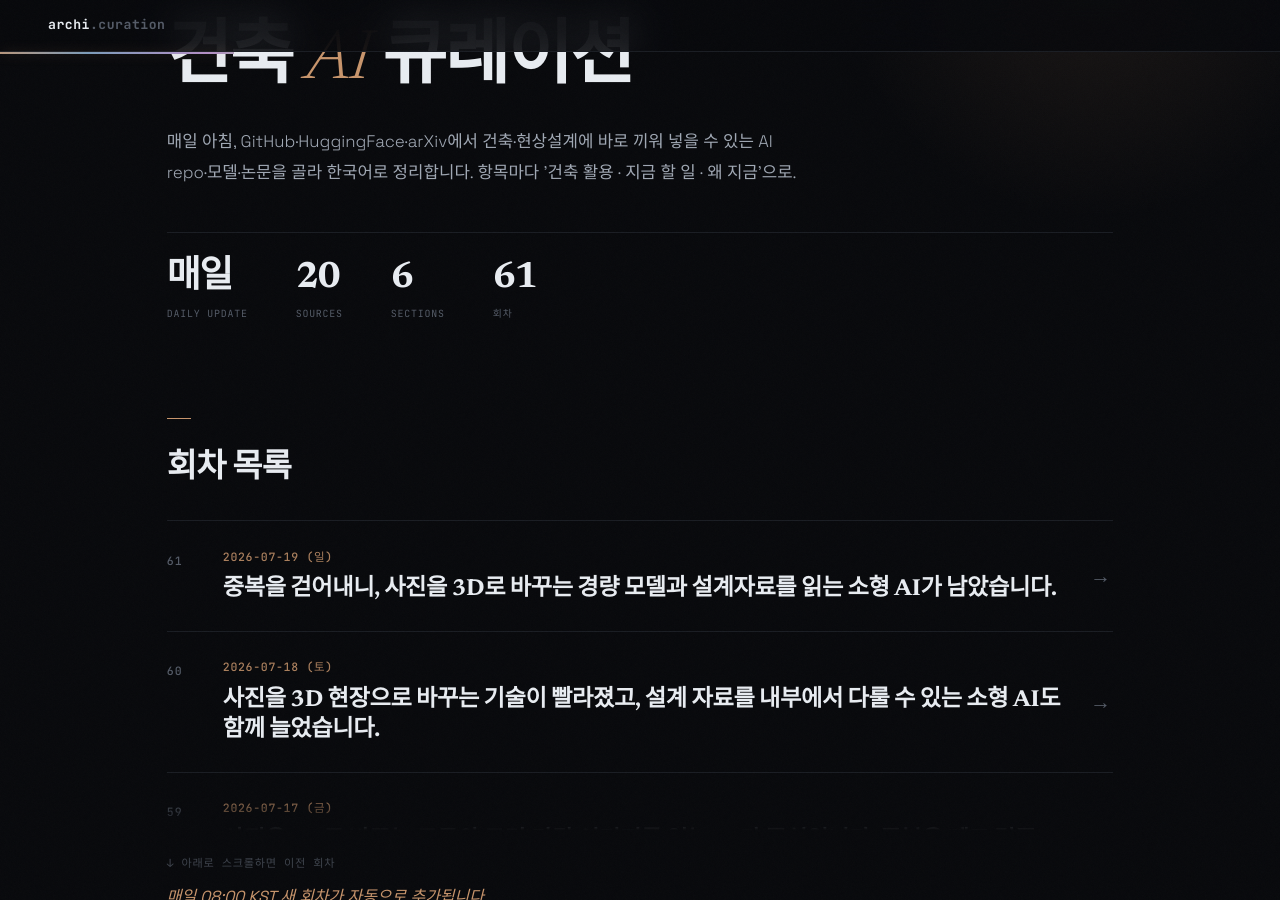
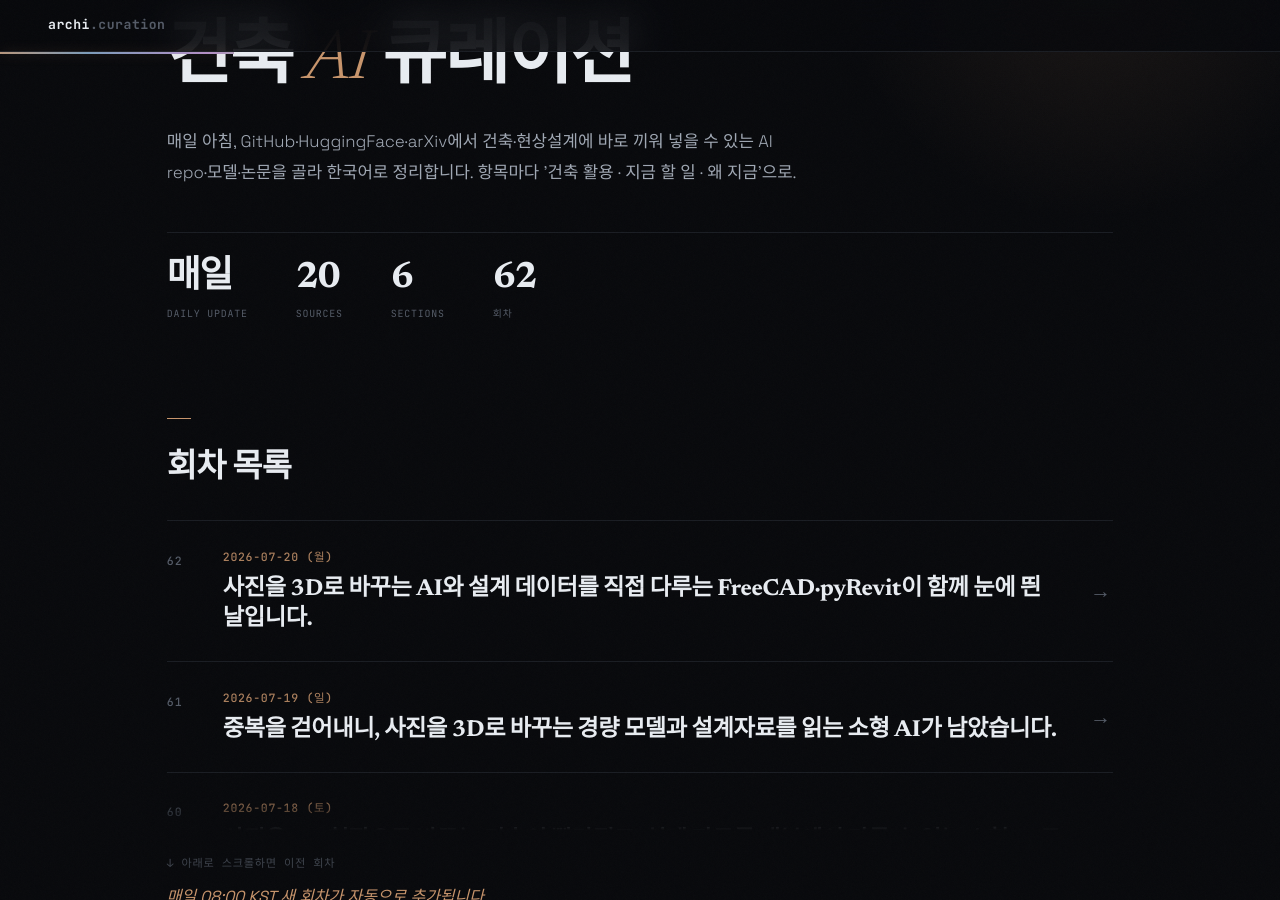
Before and after one commit to ghkch5gh-jpg/ainews-curation, a Jekyll site: the page built from index.md, in a window 1280 px wide and 900 px high, scrolled down 190 px. Built offline with Jekyll 4.4.1, drawn with Linux system fonts in a browser that asks for light colours; some web fonts are replaced.

Commit message:
daily: 2026-07-20

```diff
--- /dev/null
+++ b/2026-07-20_월.md
@@ -0,0 +1,186 @@
+---
+title: 2026-07-20 (월)
+eyebrow: ARCH · AI CURATION
+hero_title: "2026 · 07 · 20 <em>(월)</em>"
+description: "사진을 3D로 바꾸는 AI와 설계 데이터를 직접 다루는 FreeCAD·pyRevit이 함께 눈에 띈 날입니다."
+summary: 사진을 3D로 바꾸는 AI와 설계 데이터를 직접 다루는 FreeCAD·pyRevit이 함께 눈에 띈 날입니다.
+---
+
+<div class="news">
+<section class="news-flow-sec reveal"><h2 class="news-flow__t">이번 회차 흐름</h2><div class="news-flow"><p>안녕하세요! 오늘은 사진과 짧은 촬영 기록을 빠르게 3D로 바꾸는 기술이 중심입니다. 최신 모델들은 물체 하나뿐 아니라 거리처럼 넓은 공간도 다루기 시작했어요. 설계 쪽에서는 FreeCAD와 pyRevit처럼 실제 도면과 BIM 데이터를 만지는 도구가 꾸준히 갱신되고 있습니다. 화려한 이미지 생성보다 설계안 검토와 기존 건물 기록에 바로 써볼 만한 재료가 많았어요. 중복 항목과 코드가 확인되지 않은 논문을 제외해 오늘 호는 평소보다 짧게 추렸습니다.</p></div></section>
+<section class="news-sec">
+<h2 class="news-sec__t">오늘의 헤드라인</h2>
+<article class="ni reveal">
+  <header class="ni__h">
+    <span class="ni__n">01</span>
+    <a class="ni__t" href="https://huggingface.co/microsoft/TRELLIS.2-4B" target="_blank" rel="noopener">사진 한 장을 편집 가능한 3D로 만드는 TRELLIS.2 <span class="ni__arrow">↗</span></a>
+    <span class="ni__tr"><span class="ni__src">HuggingFace</span><span class="ni__score">9/10</span></span>
+  </header>
+  <p class="ni__body">TRELLIS.2-4B는 이미지 한 장을 3D 형태로 바꾸는 Microsoft의 공개 모델입니다. Hugging Face에서 Image-to-3D 모델로 분류되며 MIT 라이선스로 제공됩니다.</p>
+  <ul class="ni__pts"><li>이미지 한 장에서 3D 초안을 만듭니다.</li><li>Hugging Face에서 모델 파일을 직접 받을 수 있습니다.</li><li>정확한 치수보다 형태 탐색과 발표용 모형에 적합합니다.</li></ul>
+  <div class="ni__meta">
+    <div class="ni__row"><dt>얻는 것</dt><dd>사진을 바탕으로 3D 결과물을 만드는 작업에 시험할 수 있습니다. 건축 설계나 BIM에 적용할 수 있는지는 원문 발췌만으로 확인되지 않습니다.</dd></div>
+    <div class="ni__row ni__row--do"><dt>지금 할 일</dt><dd><p class="ni__do-text"><code class="ni__code">git clone https://huggingface.co/microsoft/TRELLIS.2-4B</code> 실행 후, 모델 카드의 권장 실행 환경과 사용법을 확인하세요.</p></dd></div>
+    <div class="ni__row ni__row--why"><dt>왜 지금</dt><dd>Hugging Face의 이미지-to-3D 목록에서 상위권을 유지하며 약 150만 회 내려받기를 기록했습니다. 이미지 생성 다음 단계로 3D 자산 제작 경쟁이 옮겨가고 있어요.</dd></div>
+  </div>
+  <footer class="ni__f"><span class="ni__verified">✓ 원문 대조</span><a class="ni__story" href="https://huggingface.co/microsoft/TRELLIS.2-4B" target="_blank" rel="noopener">스토리 →</a></footer>
+</article>
+<article class="ni reveal">
+  <header class="ni__h">
+    <span class="ni__n">02</span>
+    <a class="ni__t" href="https://arxiv.org/abs/2607.14203" target="_blank" rel="noopener">짧은 다중 카메라 기록을 1.5초 만에 3D로 만드는 Instant NuRec <span class="ni__arrow">↗</span></a>
+    <span class="ni__tr"><span class="ni__src">arXiv</span><span class="ni__score">8/10</span></span>
+  </header>
+  <p class="ni__body">Instant NuRec은 자율주행 장면 시뮬레이션을 위한 피드포워드 방식의 3D Gaussian 재구성 연구입니다. NVIDIA 연구진이 참여했으며 2026년 7월 15일 arXiv에 제출됐습니다.</p>
+  <ul class="ni__pts"><li>10~20초 분량의 다중 카메라 장면을 약 1.5초에 재구성합니다.</li><li>정적 배경과 움직이는 대상을 별도 층으로 만듭니다.</li><li>왜곡이 있는 차량용 카메라도 지원하도록 설계됐습니다.</li></ul>
+  <div class="ni__meta">
+    <div class="ni__row"><dt>얻는 것</dt><dd>주행 장면을 3D로 재구성하는 연구라는 점은 확인되지만, 건축 현황 기록이나 치수 측량에 활용할 수 있는지는 원문 발췌만으로 판단하기 어렵습니다.</dd></div>
+    <div class="ni__row ni__row--do"><dt>지금 할 일</dt><dd><p class="ni__do-text">논문 본문과 프로젝트 자료에서 입력 형식, 재구성 시간, 공개 코드·모델 제공 여부를 확인하세요.</p></dd></div>
+    <div class="ni__row ni__row--why"><dt>왜 지금</dt><dd>기존에는 장면마다 오래 학습해야 했던 3D 재구성을 한 번에 처리하려는 흐름이 뚜렷해졌습니다. 현장 기록과 3D 검토 사이의 대기 시간이 크게 줄어들 가능성이 있어요.</dd></div>
+  </div>
+  <footer class="ni__f"><span class="ni__verified">✓ 원문 대조</span><a class="ni__story" href="https://arxiv.org/abs/2607.14203" target="_blank" rel="noopener">스토리 →</a></footer>
+</article>
+<article class="ni reveal">
+  <header class="ni__h">
+    <span class="ni__n">03</span>
+    <a class="ni__t" href="https://github.com/FreeCAD/FreeCAD" target="_blank" rel="noopener">무료 파라메트릭 설계 도구 FreeCAD <span class="ni__arrow">↗</span></a>
+    <span class="ni__tr"><span class="ni__src">GitHub</span><span class="ni__score">9/10</span></span>
+  </header>
+  <p class="ni__body">FreeCAD는 무료 오픈소스 멀티플랫폼 3D 파라메트릭 모델러입니다. 치수나 매개변수를 중심으로 3D 형상을 다루는 독립형 CAD 도구입니다.</p>
+  <ul class="ni__pts"><li>무료이며 Windows·macOS·Linux에서 사용할 수 있습니다.</li><li>치수 기반 3D 모델과 BIM 작업을 지원합니다.</li><li>Python 명령으로 반복 작업을 자동화할 수 있습니다.</li></ul>
+  <div class="ni__meta">
+    <div class="ni__row"><dt>얻는 것</dt><dd>파라메트릭 3D 모델링 도구로 활용할 수 있습니다. 도면 작성, IFC 처리 및 BIM 자동화 범위는 원문 발췌만으로 확인되지 않습니다.</dd></div>
+    <div class="ni__row ni__row--do"><dt>지금 할 일</dt><dd><p class="ni__do-text"><code class="ni__code">git clone https://github.com/FreeCAD/FreeCAD</code> 실행 후, README와 공식 문서에서 설치 방법 및 필요한 기능의 지원 여부를 확인하세요.</p></dd></div>
+    <div class="ni__row ni__row--why"><dt>왜 지금</dt><dd>32.2k개의 별을 받은 대표적인 오픈소스 CAD이며 바로 전날에도 갱신됐습니다. 특정 회사 프로그램에 묶이지 않고 설계 자동화를 시작할 기반으로 가치가 큽니다.</dd></div>
+  </div>
+  <footer class="ni__f"><span class="ni__verified">✓ 원문 대조</span><a class="ni__story" href="https://github.com/FreeCAD/FreeCAD" target="_blank" rel="noopener">스토리 →</a></footer>
+</article>
+<article class="ni reveal">
+  <header class="ni__h">
+    <span class="ni__n">04</span>
+    <a class="ni__t" href="https://github.com/pyrevitlabs/pyRevit" target="_blank" rel="noopener">Revit 반복 작업을 줄이는 pyRevit <span class="ni__arrow">↗</span></a>
+    <span class="ni__tr"><span class="ni__src">GitHub</span><span class="ni__score">10/10</span></span>
+  </header>
+  <p class="ni__body">pyRevit은 Autodesk Revit을 위한 공개 RAD(신속 응용 프로그램 개발) 환경입니다. Revit용 기능과 작업 도구를 개발하는 기반으로 사용할 수 있습니다.</p>
+  <ul class="ni__pts"><li>Revit 화면 안에 사내 명령과 버튼을 추가할 수 있습니다.</li><li>시트·뷰·객체 속성의 반복 처리를 자동화할 수 있습니다.</li><li>1.8k개의 별을 받은 실무 중심 프로젝트입니다.</li></ul>
+  <div class="ni__meta">
+    <div class="ni__row"><dt>얻는 것</dt><dd>Revit 업무에 필요한 사용자 정의 기능을 만드는 데 활용할 수 있습니다. 시트 생성이나 속성·법규 검사 같은 구체적인 기능은 별도 구현 여부를 확인해야 합니다.</dd></div>
+    <div class="ni__row ni__row--do"><dt>지금 할 일</dt><dd><p class="ni__do-text"><code class="ni__code">git clone https://github.com/pyrevitlabs/pyRevit</code> 실행 후, README와 예제에서 확장 기능의 개발·설치 방식을 확인하세요.</p></dd></div>
+    <div class="ni__row ni__row--why"><dt>왜 지금</dt><dd>생성 AI보다 당장 시간을 아껴주는 것은 반복 검사의 자동화인 경우가 많습니다. 최근 갱신도 이어져 Revit 실무자가 먼저 살펴볼 가치가 높아요.</dd></div>
+  </div>
+  <footer class="ni__f"><span class="ni__verified">✓ 원문 대조</span><a class="ni__story" href="https://github.com/pyrevitlabs/pyRevit" target="_blank" rel="noopener">스토리 →</a></footer>
+</article>
+</section>
+<section class="news-sec">
+<h2 class="news-sec__t">핫 레포</h2>
+<article class="ni reveal">
+  <header class="ni__h">
+    <span class="ni__n">05</span>
+    <a class="ni__t" href="https://github.com/mlt131220/Astral3D" target="_blank" rel="noopener">웹에서 3D 모델을 돌려보는 Astral3D <span class="ni__arrow">↗</span></a>
+    <span class="ni__tr"><span class="ni__src">GitHub</span><span class="ni__score">7/10</span></span>
+  </header>
+  <p class="ni__body">Astral3D는 Vue 3와 Three.js를 기반으로 한 무료 오픈소스 3D 엔진 및 편집기입니다. BIM 경량화, CAD解析 미리보기, 파티클 시스템, 플러그인 시스템 등의 기능을 표방합니다.</p>
+  <ul class="ni__pts"><li>브라우저 기반 3D 화면을 만들 수 있습니다.</li><li>공개 소스라 발표 화면과 조작 방식을 수정할 수 있습니다.</li><li>BIM 정보 표시 기능은 별도 검토가 필요합니다.</li></ul>
+  <div class="ni__meta">
+    <div class="ni__row"><dt>얻는 것</dt><dd>웹 기반 3D 장면이나 BIM·CAD 자료를 보여주는 용도로 검토할 수 있습니다. 구체적인 지원 형식과 속성 처리 범위는 추가 확인이 필요합니다.</dd></div>
+    <div class="ni__row ni__row--do"><dt>지금 할 일</dt><dd><p class="ni__do-text"><code class="ni__code">git clone https://github.com/mlt131220/Astral3D</code> 실행 후, README에서 지원 모델 형식과 로컬 실행 방법을 확인하세요.</p></dd></div>
+    <div class="ni__row ni__row--why"><dt>왜 지금</dt><dd>건축 모델 발표가 영상 중심에서 직접 탐색하는 3D 화면으로 넓어지고 있습니다. 다만 중국어 문서와 개발 난도는 먼저 확인해야 합니다.</dd></div>
+  </div>
+  <footer class="ni__f"><span class="ni__verified">✓ 원문 대조</span><a class="ni__story" href="https://github.com/mlt131220/Astral3D" target="_blank" rel="noopener">스토리 →</a></footer>
+</article>
+<article class="ni reveal">
+  <header class="ni__h">
+    <span class="ni__n">06</span>
+    <a class="ni__t" href="https://github.com/topics/bim" target="_blank" rel="noopener">한 번에 훑어보는 BIM 공개 저장소 지도 <span class="ni__arrow">↗</span></a>
+    <span class="ni__tr"><span class="ni__src">GitHub</span><span class="ni__score">6/10</span></span>
+  </header>
+  <p class="ni__body">GitHub의 BIM 주제 페이지는 BIM 태그가 붙은 공개 저장소를 찾아볼 수 있는 목록입니다. 도구 자체라기보다 관련 프로젝트를 탐색하는 출발점에 가깝습니다.</p>
+  <ul class="ni__pts"><li>약 805개의 BIM 관련 공개 저장소를 모아 보여줍니다.</li><li>언어와 별 개수로 후보를 좁힐 수 있습니다.</li><li>FreeCAD와 여러 IFC 도구를 함께 비교할 수 있습니다.</li></ul>
+  <div class="ni__meta">
+    <div class="ni__row"><dt>얻는 것</dt><dd>BIM 관련 공개 프로젝트를 찾는 데 활용할 수 있지만, 각 저장소의 관련성·품질·유지 관리 상태는 따로 확인해야 합니다.</dd></div>
+    <div class="ni__row ni__row--do"><dt>지금 할 일</dt><dd><p class="ni__do-text">목록에서 필요한 기능과 가까운 저장소를 고른 뒤 README, 라이선스와 최근 갱신 상태를 확인하세요.</p></dd></div>
+    <div class="ni__row ni__row--why"><dt>왜 지금</dt><dd>BIM 관련 공개 저장소가 800개를 넘어서면서 찾는 능력 자체가 중요해졌습니다. 최근 갱신 순으로 보면 방치된 도구를 피하기 쉽습니다.</dd></div>
+  </div>
+  <footer class="ni__f"><span class="ni__verified">✓ 원문 대조</span><a class="ni__story" href="https://github.com/topics/bim" target="_blank" rel="noopener">스토리 →</a></footer>
+</article>
+<article class="ni reveal">
+  <header class="ni__h">
+    <span class="ni__n">07</span>
+    <a class="ni__t" href="https://github.com/topics/ifc" target="_blank" rel="noopener">IFC 코드와 뷰어를 찾는 공개 저장소 지도 <span class="ni__arrow">↗</span></a>
+    <span class="ni__tr"><span class="ni__src">GitHub</span><span class="ni__score">8/10</span></span>
+  </header>
+  <p class="ni__body">GitHub의 IFC 주제 페이지는 IFC 태그가 붙은 공개 저장소를 찾아볼 수 있는 목록입니다. 개별 제품이 아니라 관련 프로젝트를 탐색하기 위한 색인입니다.</p>
+  <ul class="ni__pts"><li>약 427개의 IFC 관련 공개 저장소를 검색할 수 있습니다.</li><li>파일 검사·변환·웹 뷰어 후보를 찾기 좋습니다.</li><li>최근 갱신 순으로 유지 관리 상태를 비교할 수 있습니다.</li></ul>
+  <div class="ni__meta">
+    <div class="ni__row"><dt>얻는 것</dt><dd>IFC 관련 공개 코드나 도구를 찾는 출발점으로 쓸 수 있습니다. 실제 기능과 지원 IFC 버전은 선택한 저장소에서 각각 확인해야 합니다.</dd></div>
+    <div class="ni__row ni__row--do"><dt>지금 할 일</dt><dd><p class="ni__do-text">필요한 기능과 가까운 저장소를 고른 뒤 README, 라이선스와 최근 커밋을 확인하세요.</p></dd></div>
+    <div class="ni__row ni__row--why"><dt>왜 지금</dt><dd>법규와 물량 검토를 자동화하려면 모델을 중립 형식으로 읽는 기반이 먼저 필요합니다. IFC 도구가 빠르게 늘어 선택 기준을 세울 시점입니다.</dd></div>
+  </div>
+  <footer class="ni__f"><span class="ni__verified">✓ 원문 대조</span><a class="ni__story" href="https://github.com/topics/ifc" target="_blank" rel="noopener">스토리 →</a></footer>
+</article>
+</section>
+<section class="news-sec">
+<h2 class="news-sec__t">모델 · 데이터셋</h2>
+<article class="ni reveal">
+  <header class="ni__h">
+    <span class="ni__n">08</span>
+    <a class="ni__t" href="https://huggingface.co/stabilityai/stable-fast-3d" target="_blank" rel="noopener">빠르게 물체 3D 초안을 만드는 Stable Fast 3D <span class="ni__arrow">↗</span></a>
+    <span class="ni__tr"><span class="ni__src">HuggingFace</span><span class="ni__score">7/10</span></span>
+  </header>
+  <p class="ni__body">Stable Fast 3D는 Stability AI가 공개한 Image-to-3D 모델입니다. Hugging Face에서 835개의 추천을 받았으며, Stability AI Community License가 적용됩니다.</p>
+  <ul class="ni__pts"><li>이미지 한 장에서 단일 물체의 3D 초안을 만듭니다.</li><li>형태 탐색과 시각화용 자산 제작에 적합합니다.</li><li>치수와 제작 가능성은 별도로 검토해야 합니다.</li></ul>
+  <div class="ni__meta">
+    <div class="ni__row"><dt>얻는 것</dt><dd>이미지를 3D로 변환하는 작업에 시험할 수 있습니다. 가구·조명·건축물 등 특정 대상에 대한 적합성과 정확도는 원문 발췌만으로 확인되지 않습니다.</dd></div>
+    <div class="ni__row ni__row--do"><dt>지금 할 일</dt><dd><p class="ni__do-text">저장소의 라이선스 계약과 모델 카드를 확인한 뒤 사용 조건에 동의할 수 있는지 먼저 검토하세요.</p></dd></div>
+    <div class="ni__row ni__row--why"><dt>왜 지금</dt><dd>최신 대형 모델보다 가볍게 시작할 수 있는 선택지가 여전히 필요합니다. 빠른 아이디어 검토용으로는 오래된 모델도 충분히 실용적일 수 있어요.</dd></div>
+  </div>
+  <footer class="ni__f"><span class="ni__verified">✓ 원문 대조</span><a class="ni__story" href="https://huggingface.co/stabilityai/stable-fast-3d" target="_blank" rel="noopener">스토리 →</a></footer>
+</article>
+<article class="ni reveal">
+  <header class="ni__h">
+    <span class="ni__n">09</span>
+    <a class="ni__t" href="https://huggingface.co/apple/Sharp" target="_blank" rel="noopener">사진 형태를 또렷한 3D로 복원하는 Apple Sharp <span class="ni__arrow">↗</span></a>
+    <span class="ni__tr"><span class="ni__src">HuggingFace</span><span class="ni__score">7/10</span></span>
+  </header>
+  <p class="ni__body">Sharp는 Apple이 공개한 Image-to-3D 모델입니다. Hugging Face에서 396개의 추천을 받았으며 Apple AMLR 라이선스가 적용됩니다. 발췌된 사용 안내에는 아직 코드 예제가 제공되지 않는다고 적혀 있습니다.</p>
+  <ul class="ni__pts"><li>단일 이미지에서 3D 형태를 추정합니다.</li><li>가구와 오브젝트의 빠른 디지털화에 시도할 수 있습니다.</li><li>보이지 않는 면은 AI의 추정이므로 검수가 필요합니다.</li></ul>
+  <div class="ni__meta">
+    <div class="ni__row"><dt>얻는 것</dt><dd>이미지를 3D로 변환하는 실험에 사용할 수 있습니다. 건축물이나 실내, 가구에 대한 정확도와 실제 치수 복원 능력은 원문 발췌만으로 확인되지 않습니다.</dd></div>
+    <div class="ni__row ni__row--do"><dt>지금 할 일</dt><dd><p class="ni__do-text"><code class="ni__code">git clone https://huggingface.co/apple/Sharp</code> 실행 후, 저장소 파일과 Sharp 라이브러리 문서에서 실행 방법을 확인하세요.</p></dd></div>
+    <div class="ni__row ni__row--why"><dt>왜 지금</dt><dd>이미지-to-3D 모델이 많아지면서 결과가 그럴듯한지보다 수정하기 쉬운지가 중요해졌습니다. 여러 모델에 같은 이미지를 넣어 비교할 만한 시점입니다.</dd></div>
+  </div>
+  <footer class="ni__f"><span class="ni__verified">✓ 원문 대조</span><a class="ni__story" href="https://huggingface.co/apple/Sharp" target="_blank" rel="noopener">스토리 →</a></footer>
+</article>
+<article class="ni reveal">
+  <header class="ni__h">
+    <span class="ni__n">10</span>
+    <a class="ni__t" href="https://huggingface.co/zai-org/GLM-5.2" target="_blank" rel="noopener">건축 문서 정리를 시험할 수 있는 GLM-5.2 <span class="ni__arrow">↗</span></a>
+    <span class="ni__tr"><span class="ni__src">HuggingFace</span><span class="ni__score">4/10</span></span>
+  </header>
+  <p class="ni__body">GLM-5.2 저장소의 발췌에는 대화용 템플릿과 추론 강도 설정, 도구 호출 형식 등이 포함돼 있습니다. 다만 모델의 규모, 일반 PC 실행 가능 여부와 건축 문서 처리 성능은 이 발췌만으로 확인할 수 없습니다.</p>
+  <ul class="ni__pts"><li>긴 문서의 질문 답변과 요약에 활용할 수 있습니다.</li><li>건축·법규 지식이 별도로 보장된 모델은 아닙니다.</li><li>직접 실행에는 큰 서버 자원이 필요합니다.</li></ul>
+  <div class="ni__meta">
+    <div class="ni__row"><dt>얻는 것</dt><dd>대화형 작업에 쓰이는 모델로 보이지만, 공모 지침이나 회의 기록 정리에 적합한지는 모델 카드와 실제 시험을 통해 확인해야 합니다.</dd></div>
+    <div class="ni__row ni__row--do"><dt>지금 할 일</dt><dd><p class="ni__do-text">모델 카드에서 모델 규모, 실행 자원, 라이선스와 온라인 실행 지원 여부를 확인하세요.</p></dd></div>
+    <div class="ni__row ni__row--why"><dt>왜 지금</dt><dd>언어 모델이 더 커지는 동안 건축 실무에서는 크기보다 원문 근거를 빠뜨리지 않는지가 중요해졌습니다. 도입 전 검증 항목을 정하기 좋은 비교 대상입니다.</dd></div>
+  </div>
+  <footer class="ni__f"><span class="ni__verified">✓ 원문 대조</span><a class="ni__story" href="https://huggingface.co/zai-org/GLM-5.2" target="_blank" rel="noopener">스토리 →</a></footer>
+</article>
+<article class="ni reveal">
+  <header class="ni__h">
+    <span class="ni__n">11</span>
+    <a class="ni__t" href="https://huggingface.co/DavidAU/Qwen3.6-27B-Fable-Fusion-711-Uncensored-Heretic-NM-DAU-NEO-MAX-MTP-GGUF" target="_blank" rel="noopener">이미지와 글을 함께 읽는 Qwen3.6 27B 변형 모델 <span class="ni__arrow">↗</span></a>
+    <span class="ni__tr"><span class="ni__src">HuggingFace</span><span class="ni__score">3/10</span></span>
+  </header>
+  <p class="ni__body">이 저장소는 이름상 Qwen3.6-27B 기반의 비공식 GGUF 변형 모델입니다. 발췌된 템플릿에는 이미지·영상·텍스트 입력을 처리하는 형식이 포함돼 있습니다. 이름에 Uncensored 등의 표현이 있으므로 사용 전 원본 모델, 변경 내용과 안전성을 확인해야 합니다.</p>
+  <ul class="ni__pts"><li>이미지와 텍스트를 함께 입력할 수 있습니다.</li><li>개인 컴퓨터용으로 줄인 파일 형식을 제공합니다.</li><li>비공식 변형이라 정확도·보안·라이선스 검토가 필요합니다.</li></ul>
+  <div class="ni__meta">
+    <div class="ni__row"><dt>얻는 것</dt><dd>이미지와 텍스트를 함께 다루는 형식은 확인되지만, 도면 판독 능력이나 건축 업무 정확도는 원문 발췌만으로 확인되지 않습니다.</dd></div>
+    <div class="ni__row ni__row--do"><dt>지금 할 일</dt><dd><p class="ni__do-text">모델 카드에서 원본 모델, 라이선스, 양자화 종류, 필요 메모리와 변경 내역을 확인한 뒤 공개 자료로만 시험하세요.</p></dd></div>
+    <div class="ni__row ni__row--why"><dt>왜 지금</dt><dd>로컬에서 이미지를 읽는 모델 선택지가 늘고 있지만 비공식 변형도 함께 쏟아지고 있습니다. 성능보다 자료 보안과 출처를 먼저 확인해야 할 시점입니다.</dd></div>
+  </div>
+  <footer class="ni__f"><span class="ni__verified">✓ 원문 대조</span><a class="ni__story" href="https://huggingface.co/DavidAU/Qwen3.6-27B-Fable-Fusion-711-Uncensored-Heretic-NM-DAU-NEO-MAX-MTP-GGUF" target="_blank" rel="noopener">스토리 →</a></footer>
+</article>
+</section>
+<div class="news-outro"><span class="news-outro__t">맺음말</span><p>사진에서 3D를 만드는 기술은 이제 결과가 신기한 단계를 지나, 얼마나 빨리 수정 가능한 설계 자료로 바꾸느냐를 묻고 있습니다. 이번 주에는 새 도구를 많이 설치하기보다 FreeCAD나 pyRevit 하나를 골라 작은 실무 파일로 시험해보는 편이 좋겠습니다.</p></div>
+</div>
--- a/index.md
+++ b/index.md
@@ -10,12 +10,13 @@ stats:
     lbl: "Sources"
   - num: "6"
     lbl: "Sections"
-  - num: "61"
+  - num: "62"
     lbl: "회차"
 ---
 
 ## 회차 목록
 
+- [2026-07-20 (월) — 사진을 3D로 바꾸는 AI와 설계 데이터를 직접 다루는 FreeCAD·pyRevit이 함께 눈에 띈 날입니다.](2026-07-20_월.html)
 - [2026-07-19 (일) — 중복을 걷어내니, 사진을 3D로 바꾸는 경량 모델과 설계자료를 읽는 소형 AI가 남았습니다.](2026-07-19_일.html)
 - [2026-07-18 (토) — 사진을 3D 현장으로 바꾸는 기술이 빨라졌고, 설계 자료를 내부에서 다룰 수 있는 소형 AI도 함께 늘었습니다.](2026-07-18_토.html)
 - [2026-07-17 (금) — 사진을 3D로 바꾸는 도구와 도면·마감 이미지를 읽는 AI가 중심입니다. 중복을 빼고 검증 가능한 10개만 골랐어요.](2026-07-17_금.html)
```
